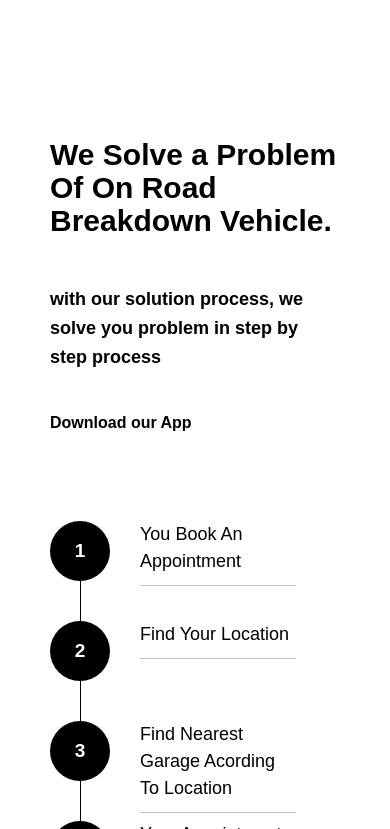
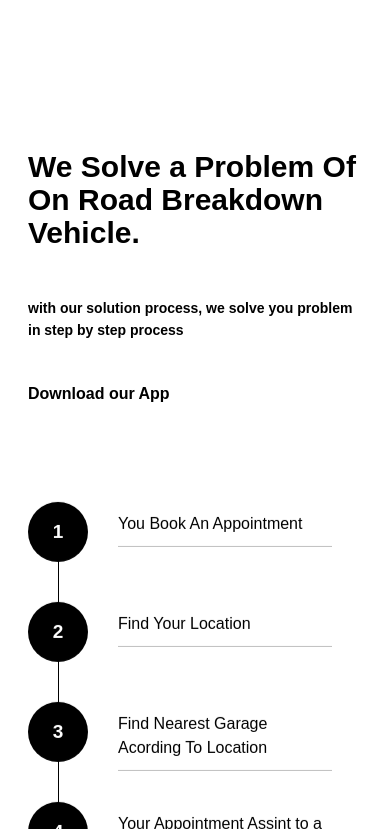
Before and after one commit to jaydip-maru/Garage, a React (Vite) app in the folder frontend/: page /service in a window 390 px wide. Shown: the part 2616-3445 px from the top of the page. Built offline with nearby package versions, Linux system fonts and the light colour scheme; no server answers.

Commit message:
Add some feature

```diff
--- a/frontend/src/components/DashBoard/Contect.css
+++ b/frontend/src/components/DashBoard/Contect.css
@@ -74,14 +74,18 @@
     .Wrapper-cont{
         display: flex;
         flex-direction: column;
-        align-items: center;
+        width: 100%;
     }
 
     .img-cont p{
         font-size: 16px;
         font-weight: 600;
-        width: 90%;
+        width: 100%;
 
+    }
+
+    .from-detail{
+        width: 100%;
     }
 
 
@@ -93,6 +97,10 @@
     color: white;
     border-radius: 3px;
     margin-bottom: 20px;
-    padding: 10px;
+}
+
+.cont-Form{
+  margin-top: 20px;
+    width: 100%;
 }
 }
--- a/frontend/src/components/DashBoard/DashBoard.css
+++ b/frontend/src/components/DashBoard/DashBoard.css
@@ -9,7 +9,7 @@
 
 @media(max-width: 700px){
     .Other-section{
-        margin-left: 30px;
-        margin-right: 30px;
+        margin-left: 8px;
+        margin-right: 8px;
     }
 }
--- a/frontend/src/components/DashBoard/WhatProblemSolve.css
+++ b/frontend/src/components/DashBoard/WhatProblemSolve.css
@@ -175,7 +175,8 @@
 @media(max-width:1200px){
   .wrapper-prob{
     flex-direction:column;
-    gap:80px;
+    gap:90px;
+    width: 100%;
   }
 
   .sidebar-prob{
@@ -184,7 +185,7 @@
 
   }
   .sider-prob{
-    font-size: 18px;
+    font-size: 14px;
   }
 
   .head-Prob{
@@ -201,10 +202,22 @@
   }
 
   .wrapper-prob{
-    padding:0 20px 80px 20px;
+    padding:0 20px 20px 20px;
   }
 
   .des{
-    font-size:18px;
+    font-size:16px;
+    width: 100%;
+    margin-top: 10px;
+  }
+
+  .dec-wrap{
+    width: 100%;
+  }
+
+  .wrapper-step{
+
+    margin-bottom: 0;
+    width: 100%;
   }
 }
--- a/frontend/src/components/DashBoard/WhatProblemSolve.jsx
+++ b/frontend/src/components/DashBoard/WhatProblemSolve.jsx
@@ -6,8 +6,8 @@ import {  Parallax } from "react-scroll-parallax";
 function WhatProblemSolve() {
     return ( <>
      <Parallax
-  translateY={[5, 0]}
-  opacity={[-2, 5]}
+  translateY={[-11,1 ]}
+  opacity={[-1, 5]}
 
 
 >
--- a/frontend/src/components/DashBoard/WhoBehindAllOfThat.css
+++ b/frontend/src/components/DashBoard/WhoBehindAllOfThat.css
@@ -11,7 +11,7 @@
 }
 
 .macanicsPhoto{
-    width: 95%;
+    width: 90%;
     height: 90vh;
 }
 
@@ -28,18 +28,20 @@
         display: flex;
         flex-direction: column;
         gap: 0px;
-        margin-bottom: 50px;
+        margin-bottom: 40px;
 
     }
 
     .macanicsPhoto{
         width: 100%;
-        height: 60vh;
+        height: 50vh;
     }
 
     .about-technicians{
-        width: 90%;
-        font-size: 22px;
+        margin-top: 10px;
+        width: 80%;
+        font-size: 15px;
         font-weight: 600;
+        margin-left: 5px;
     }
 }
```
Also changed, not shown: 1 other file (tests, documents, lock files or other folders).
